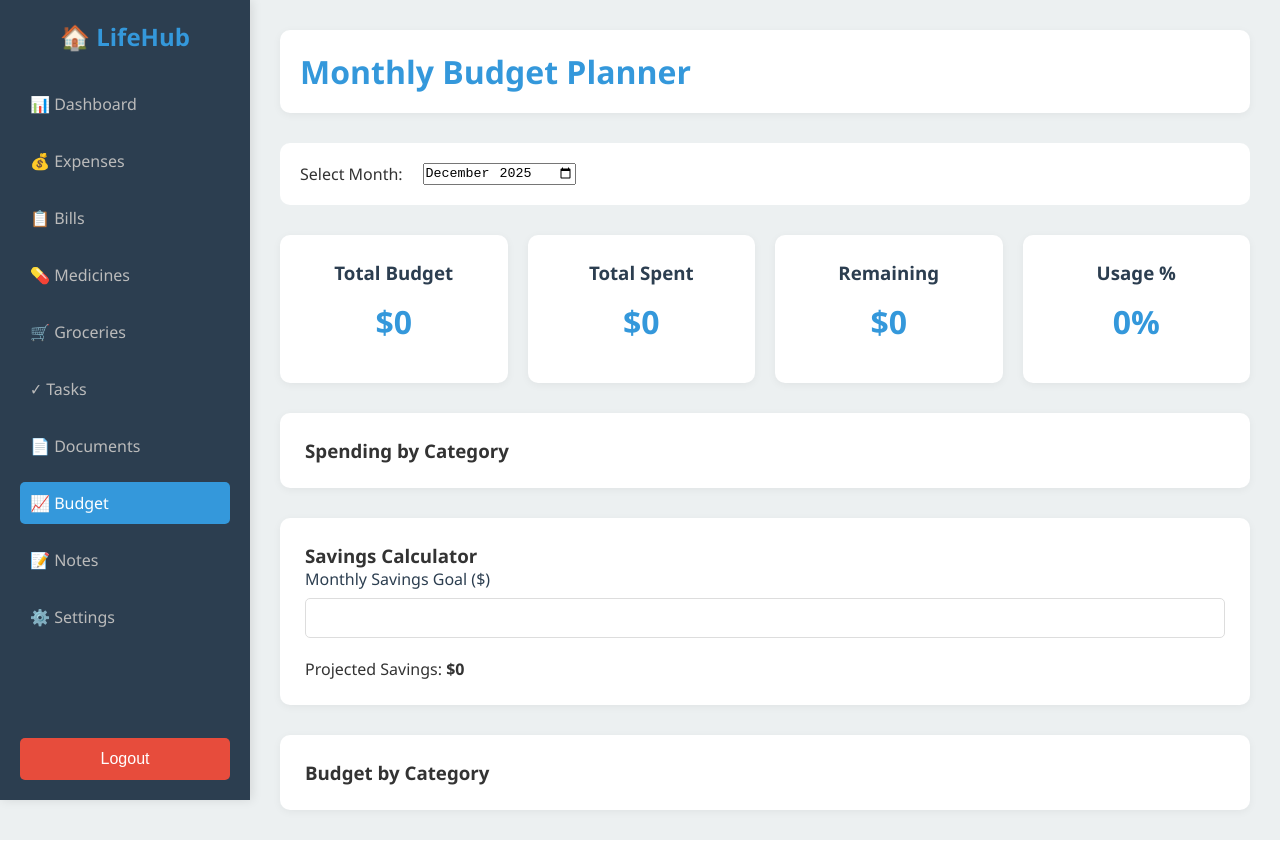
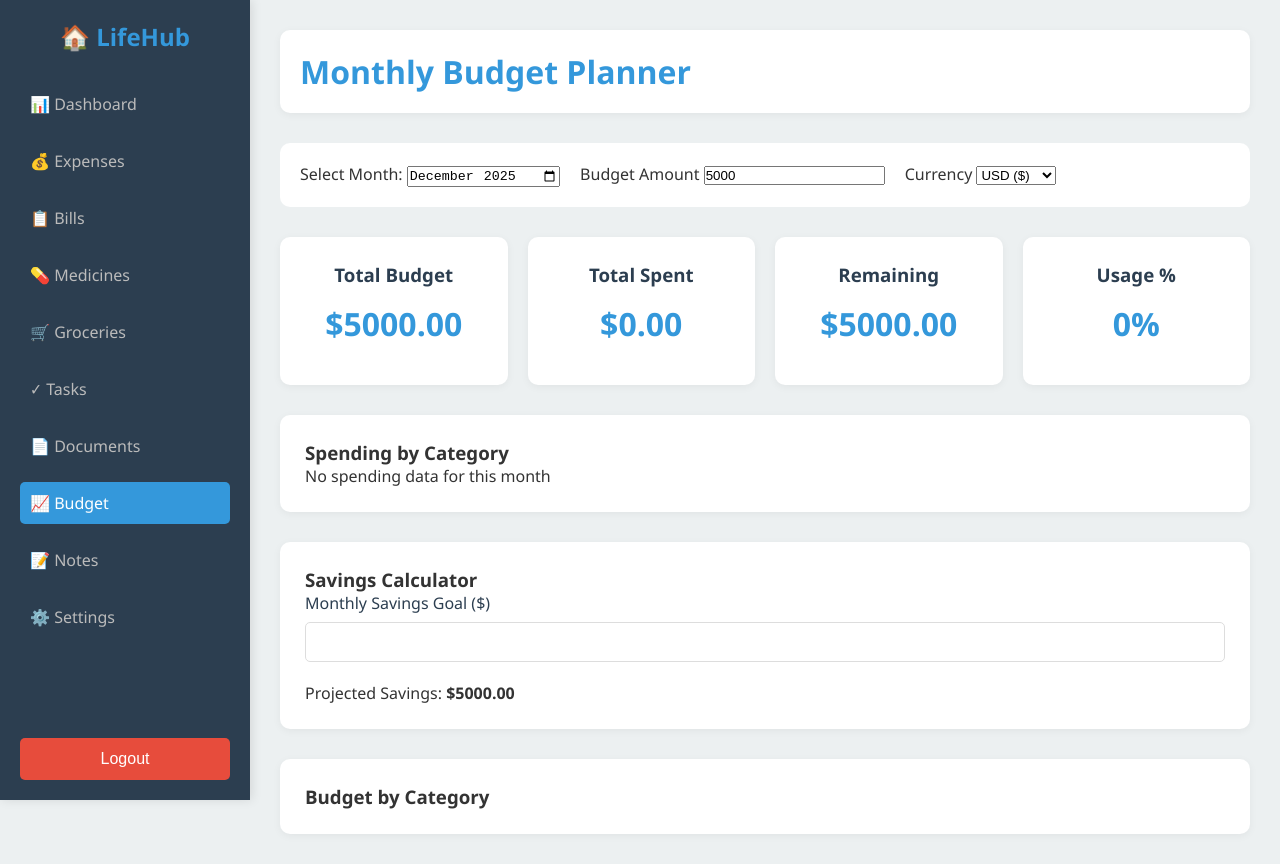
Before and after one commit to Sarika9312/lifehub-, a plain HTML site: page frontend/budget.html in a window 1280 px wide. Before the commit the page ends 840 px from the top, so only its background shows below. Drawn offline with Linux system fonts and the light colour scheme; no server answers; sample sign-in values are in the browser's storage.

Commit message:
Add manual budget + currency controls and local HTTP backend

```diff
--- a/frontend/budget.html
+++ b/frontend/budget.html
@@ -31,8 +31,27 @@
       </div>
 
       <div class="controls">
-        <label>Select Month:</label>
-        <input type="month" id="budgetMonth" onchange="loadBudget()">
+        <div class="control-group">
+          <label for="budgetMonth">Select Month:</label>
+          <input type="month" id="budgetMonth" onchange="loadBudget()">
+        </div>
+        <div class="control-group">
+          <label for="budgetAmount">Budget Amount</label>
+          <input type="number" id="budgetAmount" min="0" step="100" value="5000">
+        </div>
+        <div class="control-group">
+          <label for="currencySelect">Currency</label>
+          <select id="currencySelect">
+            <option value="USD">USD ($)</option>
+            <option value="EUR">EUR (€)</option>
+            <option value="GBP">GBP (£)</option>
+            <option value="INR">INR (₹)</option>
+            <option value="AUD">AUD (A$)</option>
+            <option value="CAD">CAD (C$)</option>
+            <option value="SGD">SGD (S$)</option>
+            <option value="AED">AED (د.إ)</option>
+          </select>
+        </div>
       </div>
 
       <div class="budget-summary">
--- a/frontend/js/api.js
+++ b/frontend/js/api.js
@@ -1,5 +1,5 @@
 // API Configuration
-const API_BASE = 'https://10.233.251.26:5000/api';
+const API_BASE = 'http://localhost:5000/api';
 
 const getHeaders = () => {
   const token = localStorage.getItem('token');
--- a/frontend/js/budget.js
+++ b/frontend/js/budget.js
@@ -1,8 +1,45 @@
 // Budget page
 checkAuth();
 
+const currencySymbols = {
+  USD: '$',
+  EUR: '€',
+  GBP: '£',
+  INR: '₹',
+  AUD: 'A$',
+  CAD: 'C$',
+  SGD: 'S$',
+  AED: 'د.إ'
+};
+
+function getBudgetSettings() {
+  const budgetInput = document.getElementById('budgetAmount');
+  const currencySelect = document.getElementById('currencySelect');
+
+  const savedBudget = parseFloat(localStorage.getItem('budgetAmount'));
+  const savedCurrency = localStorage.getItem('budgetCurrency');
+
+  if (!budgetInput.value) budgetInput.value = savedBudget || 5000;
+  if (!currencySelect.value) currencySelect.value = savedCurrency || 'USD';
+
+  const budget = parseFloat(budgetInput.value) || 0;
+  const currency = currencySelect.value || 'USD';
+
+  localStorage.setItem('budgetAmount', budget);
+  localStorage.setItem('budgetCurrency', currency);
+
+  return { budget, currency };
+}
+
+function formatWithCurrency(amount, currency) {
+  const symbol = currencySymbols[currency] || `${currency} `;
+  return `${symbol}${amount.toFixed(2)}`;
+}
+
 async function loadBudget() {
   try {
+    const { budget, currency } = getBudgetSettings();
+
     const monthInput = document.getElementById('budgetMonth').value;
     if (!monthInput) {
       const now = new Date();
@@ -18,26 +55,30 @@ async function loadBudget() {
     const summary = response.summary || {};
     const total = response.total || 0;
 
-    displayBudgetSummary(total);
-    displayBudgetVisualization(summary);
+    displayBudgetSummary(total, budget, currency);
+    displayBudgetVisualization(summary, currency);
     calculateSavings();
   } catch (error) {
     console.error('Error loading budget:', error);
+    // Fallback to current inputs even if API fails
+    const { budget, currency } = getBudgetSettings();
+    displayBudgetSummary(0, budget, currency);
+    displayBudgetVisualization({}, currency);
+    calculateSavings();
   }
 }
 
-function displayBudgetSummary(spent) {
-  const budget = 5000;
+function displayBudgetSummary(spent, budget, currency) {
   const remaining = budget - spent;
   const percent = Math.round((spent / budget) * 100);
 
-  document.getElementById('totalBudget').textContent = formatCurrency(budget);
-  document.getElementById('totalSpent').textContent = formatCurrency(spent);
-  document.getElementById('remaining').textContent = formatCurrency(Math.max(0, remaining));
+  document.getElementById('totalBudget').textContent = formatWithCurrency(budget, currency);
+  document.getElementById('totalSpent').textContent = formatWithCurrency(spent, currency);
+  document.getElementById('remaining').textContent = formatWithCurrency(Math.max(0, remaining), currency);
   document.getElementById('usagePercent').textContent = Math.min(100, percent) + '%';
 }
 
-function displayBudgetVisualization(summary) {
+function displayBudgetVisualization(summary, currency) {
   const container = document.getElementById('budgetVisualization');
 
   if (!summary || Object.keys(summary).length === 0) {
@@ -64,7 +105,7 @@ function displayBudgetVisualization(summary) {
         <div class="bar-label">${cat}</div>
         <div class="bar">
           <div class="bar-fill" style="width: ${percentage}%; background: ${colors[cat] || '#3498db'}">
-            ${formatCurrency(amount)}
+            ${formatWithCurrency(amount, currency)}
           </div>
         </div>
       </div>
@@ -74,10 +115,10 @@ function displayBudgetVisualization(summary) {
 
 function calculateSavings() {
   const savingsGoal = parseFloat(document.getElementById('savingsGoal').value) || 0;
-  const budget = 5000;
+  const { budget, currency } = getBudgetSettings();
   const projected = Math.max(0, budget - savingsGoal);
 
-  document.getElementById('projectedSavings').textContent = formatCurrency(projected);
+  document.getElementById('projectedSavings').textContent = formatWithCurrency(projected, currency);
 }
 
 // Initialize
@@ -88,5 +129,13 @@ document.getElementById('budgetMonth').value = `${year}-${month}`;
 
 document.getElementById('budgetMonth').addEventListener('change', loadBudget);
 document.getElementById('savingsGoal').addEventListener('change', calculateSavings);
+document.getElementById('budgetAmount').addEventListener('input', () => {
+  getBudgetSettings();
+  loadBudget();
+});
+document.getElementById('currencySelect').addEventListener('change', () => {
+  getBudgetSettings();
+  loadBudget();
+});
 
 loadBudget();
```
Also changed, not shown: backend/server.js (+2 -11 lines).
